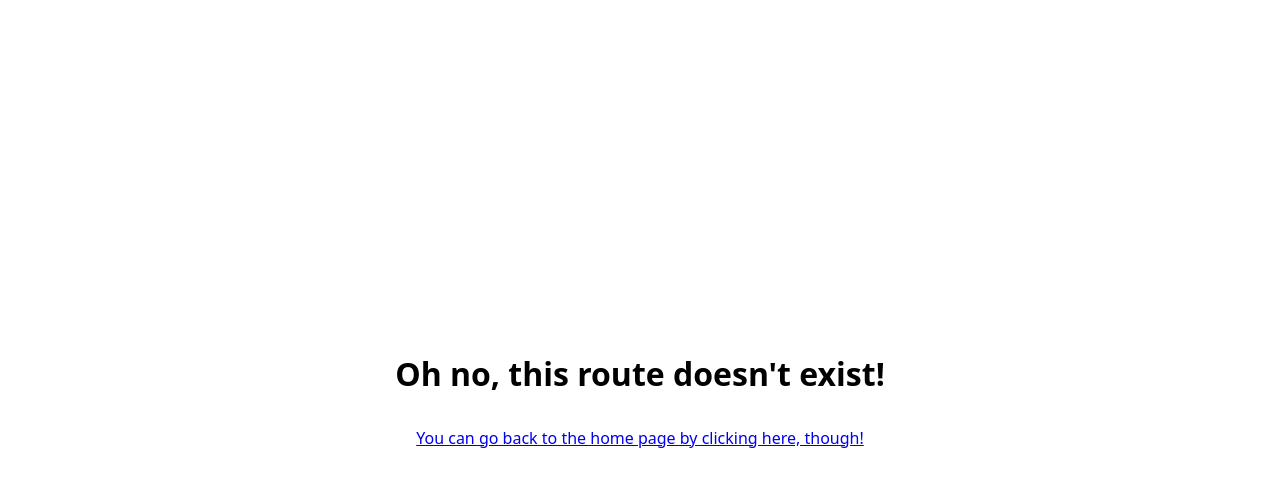
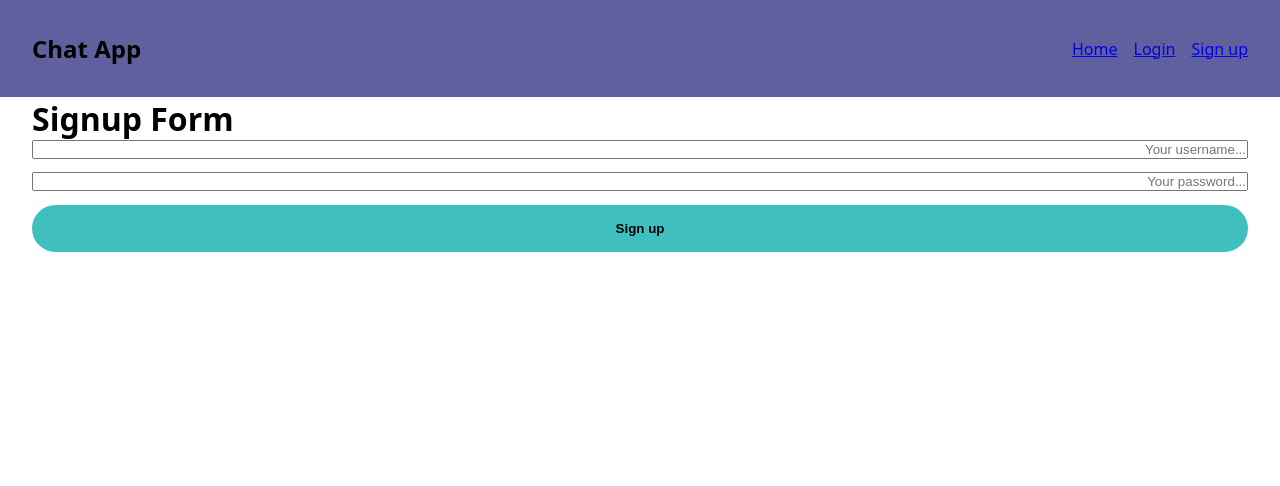
Before and after one commit to NgHuThJo/chat-app, a React (Vite) app in the folder frontend/: page /signup in a window 1280 px wide. Shown: the top 486 px of the page. Built offline with nearby package versions, Linux system fonts and the light colour scheme.

Commit message:
Refactor App and Signup component

```diff
--- a/frontend/src/App.tsx
+++ b/frontend/src/App.tsx
@@ -5,6 +5,7 @@ import { ApiContextProvider } from "./utility/context/ApiContext.js";
 import { AuthContextProvider } from "./utility/context/AuthContext.js";
 // Custom hooks
 // Components
+import Main from "./components/Main/Main.js";
 import Navigation from "./components/Navigation/Navigation.js";
 
 function App() {
@@ -12,15 +13,17 @@ function App() {
     // ApiContextProvider needs to be top-level because other contexts rely on it
     <ApiContextProvider>
       <AuthContextProvider>
-        <Navigation className="navigation">
-          <Link to="/">Home</Link>
-          <Link to="login">Login</Link>
-          <Link to="leaderboard">Show leaderboard</Link>
+        <Navigation className="header">
+          <h1>Chat App</h1>
+          <div>
+            <Link to="/">Home</Link>
+            <Link to="login">Login</Link>
+            <Link to="signup">Sign up</Link>
+          </div>
         </Navigation>
-        <main className="container">
-          <h1>Chat App</h1>
+        <Main className="home">
           <Outlet />
-        </main>
+        </Main>
       </AuthContextProvider>
     </ApiContextProvider>
   );
--- a/frontend/src/assets/styles/index.css
+++ b/frontend/src/assets/styles/index.css
@@ -25,7 +25,7 @@
   --fs-body: 1rem;
 
   /* Colors */
-  --bgc-button-cta: 180 50% 50%;
+  --bgc-button-submit: 180 50% 50%;
   --bgc-nav: 240 25% 50%;
 
   /* Transition */
--- a/frontend/src/components/Button/Button.module.css
+++ b/frontend/src/components/Button/Button.module.css
@@ -1,16 +1,10 @@
-.button {
+.primary {
   font-weight: var(--fw-button);
-  box-shadow: 0 0 0 0 black;
-  transition: box-shadow var(--transition-duration);
 }
 
-.button:hover {
-  box-shadow: 0 0 2rem 2rem green;
-}
-
-.button--cta {
-  composes: button;
+.submit {
+  composes: primary;
   padding: 1rem 3rem;
   border-radius: 100svw;
-  background-color: hsl(var(--bgc-button-cta));
+  background-color: hsl(var(--bgc-button-submit));
 }
--- a/frontend/src/components/Form/Form.module.css
+++ b/frontend/src/components/Form/Form.module.css
@@ -1,5 +1,8 @@
-.form--signup {
-  input {
-    padding: 1rem;
+.login,
+.signup {
+  composes: grid from global;
+
+  > :not(:first-child) {
+    margin-top: 1em;
   }
 }
--- /dev/null
+++ b/frontend/src/components/Main/Main.module.css
@@ -0,0 +1,3 @@
+.home {
+  composes: container from global;
+}
--- /dev/null
+++ b/frontend/src/components/Main/Main.tsx
@@ -0,0 +1,12 @@
+import { ComponentBaseProps } from "../../utility/types/utilityType";
+import styles from "./Main.module.css";
+
+function Main({ children, className, ...restProps }: ComponentBaseProps) {
+  return (
+    <main className={styles[className!]} {...restProps}>
+      {children}
+    </main>
+  );
+}
+
+export default Main;
--- a/frontend/src/components/Navigation/Navigation.module.css
+++ b/frontend/src/components/Navigation/Navigation.module.css
@@ -1,7 +1,12 @@
-.navigation {
+.header {
   composes: flex from global;
   align-items: center;
-  gap: 1rem;
   padding: var(--padding-container);
   background-color: hsl(var(--bgc-nav));
+
+  > :last-child {
+    display: flex;
+    gap: 1rem;
+    margin-left: auto;
+  }
 }
--- a/frontend/src/pages/Leaderboard/Leaderboard.tsx
+++ /dev/null
@@ -1,49 +0,0 @@
-// Third party
-import { useEffect } from "react";
-// Custom hooks
-import useFetch from "../../utility/hooks/useFetch";
-// Components
-import List from "../../components/List/List";
-// Types
-import {
-  ComponentBaseProps,
-  GeneralObject,
-} from "../../utility/types/utilityType";
-
-const data: GeneralObject[] = [
-  {
-    id: 1,
-    username: "JohnDoe",
-    score: 200,
-  },
-];
-
-function Leaderboard({ className = "list--leaderboard" }: ComponentBaseProps) {
-  const { error, loading, fetchData } = useFetch();
-
-  useEffect(() => {
-    // fetchData("string");
-    // console.log(data);
-  }, []);
-
-  if (error) {
-    return <p>Error</p>;
-  }
-
-  if (loading) {
-    return <p>Loading...</p>;
-  }
-
-  return (
-    <List className={className}>
-      {data.map((user: object) => (
-        <li key={user.id}>
-          <p>{user.username}</p>
-          <p>{user.score}</p>
-        </li>
-      ))}
-    </List>
-  );
-}
-
-export default Leaderboard;
--- a/frontend/src/pages/Login/LoginForm.tsx
+++ b/frontend/src/pages/Login/LoginForm.tsx
@@ -32,19 +32,19 @@ function LoginForm() {
 
   return (
     <>
-      <h1>Login Form</h1>
+      <h1>Login to your account</h1>
       <Form
         method="post"
-        className="form--login"
+        className="login"
         fields={inputFields}
         onSubmit={handleLogin}
       >
-        <Button className="button--submit" type="submit">
+        <Button className="submit" type="submit">
           Log in
         </Button>
       </Form>
-      <Link to="/">Back to home</Link>
-      {error && <p>Incorrect username or password.</p>}
+      <Link to="/signup">Don't have an account? Register</Link>
+      {/* {error && <p>Incorrect username or password.</p>} */}
     </>
   );
 }
--- a/frontend/src/pages/Router.tsx
+++ b/frontend/src/pages/Router.tsx
@@ -7,6 +7,7 @@ import ErrorPage from "./Error/ErrorPage.js";
 import Home from "./Home/Home.js";
 import Leaderboard from "./Leaderboard/Leaderboard";
 import LoginForm from "./Login/LoginForm.js";
+import SignupForm from "./Signup/SignupForm.js";
 
 function Router() {
   // Paths are case-insensitive, isSensitive prop of Route component has value false by default
@@ -25,14 +26,8 @@ function Router() {
           element: <LoginForm />,
         },
         {
-          path: "leaderboard",
-          element: <Authentication />,
-          children: [
-            {
-              index: true,
-              element: <Leaderboard />,
-            },
-          ],
+          path: "signup",
+          element: <SignupForm />,
         },
       ],
     },
--- a/frontend/src/pages/Signup/SignupForm.tsx
+++ b/frontend/src/pages/Signup/SignupForm.tsx
@@ -1,5 +1,5 @@
 // Third party
-import { Link, useNavigate } from "react-router-dom";
+import { useNavigate } from "react-router-dom";
 // Contexts
 import { useApiContext } from "../../utility/context/ApiContext";
 // Custom hooks
@@ -7,6 +7,8 @@ import useFetch from "../../utility/hooks/useFetch";
 // Components
 import Button from "../../components/Button/Button";
 import Form from "../../components/Form/Form";
+// Types
+import { GeneralObject } from "../../utility/types/utilityType";
 
 // Input fields
 const inputFields = [
@@ -25,23 +27,25 @@ const inputFields = [
 ];
 
 function SignupForm() {
-  const { apiBaseUrl } = useApiContext();
+  const { apiBaseUrl } = useApiContext() as { apiBaseUrl: string };
   const { error, fetchData } = useFetch();
   const navigate = useNavigate();
-  const actionUrl = apiBaseUrl + "/api/signup";
 
-  const onSubmit = async (event, postData) => {
+  const onSubmit = async (
+    formData: GeneralObject,
+    event: React.FormEvent<SubmitEvent>
+  ) => {
     event.preventDefault();
 
-    const message = await fetchData(actionUrl, {
+    const response = await fetchData(`${apiBaseUrl}/signup`, {
       method: "POST",
       headers: {
         "Content-Type": "application/json",
       },
-      body: JSON.stringify(postData),
+      body: JSON.stringify(formData),
     });
 
-    if (message) {
+    if (response) {
       navigate("/");
     }
   };
@@ -50,18 +54,14 @@ function SignupForm() {
     <>
       <h1>Signup Form</h1>
       <Form
-        action={actionUrl}
         method="post"
-        className="form--signup"
-        inputFields={inputFields}
+        className="signup"
+        fields={inputFields}
         onSubmit={onSubmit}
       >
-        <Button className="button--submit" type="submit">
-          Sign up
-        </Button>
+        <Button className="submit">Sign up</Button>
       </Form>
-      <Link to="/">Back to home</Link>
-      {error && <p>Username and password must not be empty.</p>}
+      {/* {error && <p>Username and password must not be empty.</p>} */}
     </>
   );
 }
```
Also changed, not shown: frontend/src/pages/Upload/UploadForm.tsx (deleted, +0 -36 lines).
